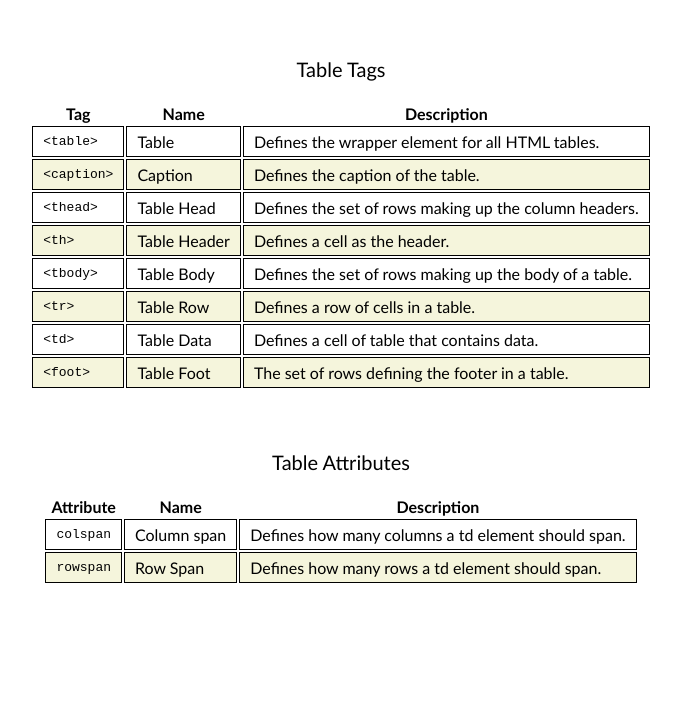
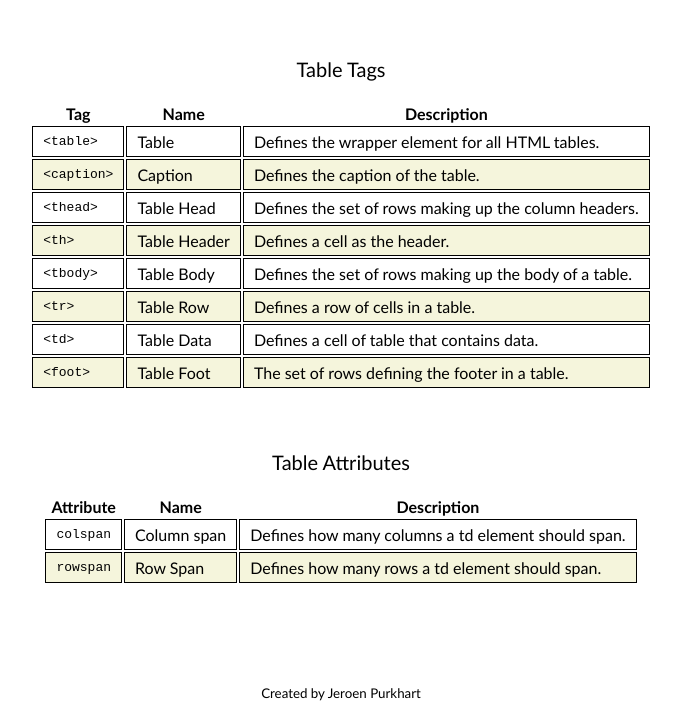
Before and after one commit to JeroenPurkhart/HTML-TablesCheatSheetCodecademy, a plain HTML site: page index.html in a window 1280 px wide. Shown: the part 102-816 px from the top of the page, without its empty margins (299-980 px from the left). Drawn offline with Linux system fonts and the light colour scheme.

Commit message:
Add Author

```diff
--- a/index.html
+++ b/index.html
@@ -85,4 +85,7 @@
         </tbody>
     </table>
 </body>
+<footer>
+    <p>Created by Jeroen Purkhart</p>
+</footer>
 </html>
--- a/styles.css
+++ b/styles.css
@@ -31,6 +31,12 @@ td {
     border: 0.5px solid
 }
 
+footer {
+    text-align: center;
+    font-size: smaller;
+    margin-top: 100px;
+}
+
 .code {
     font-family: monospace;
 }
```
